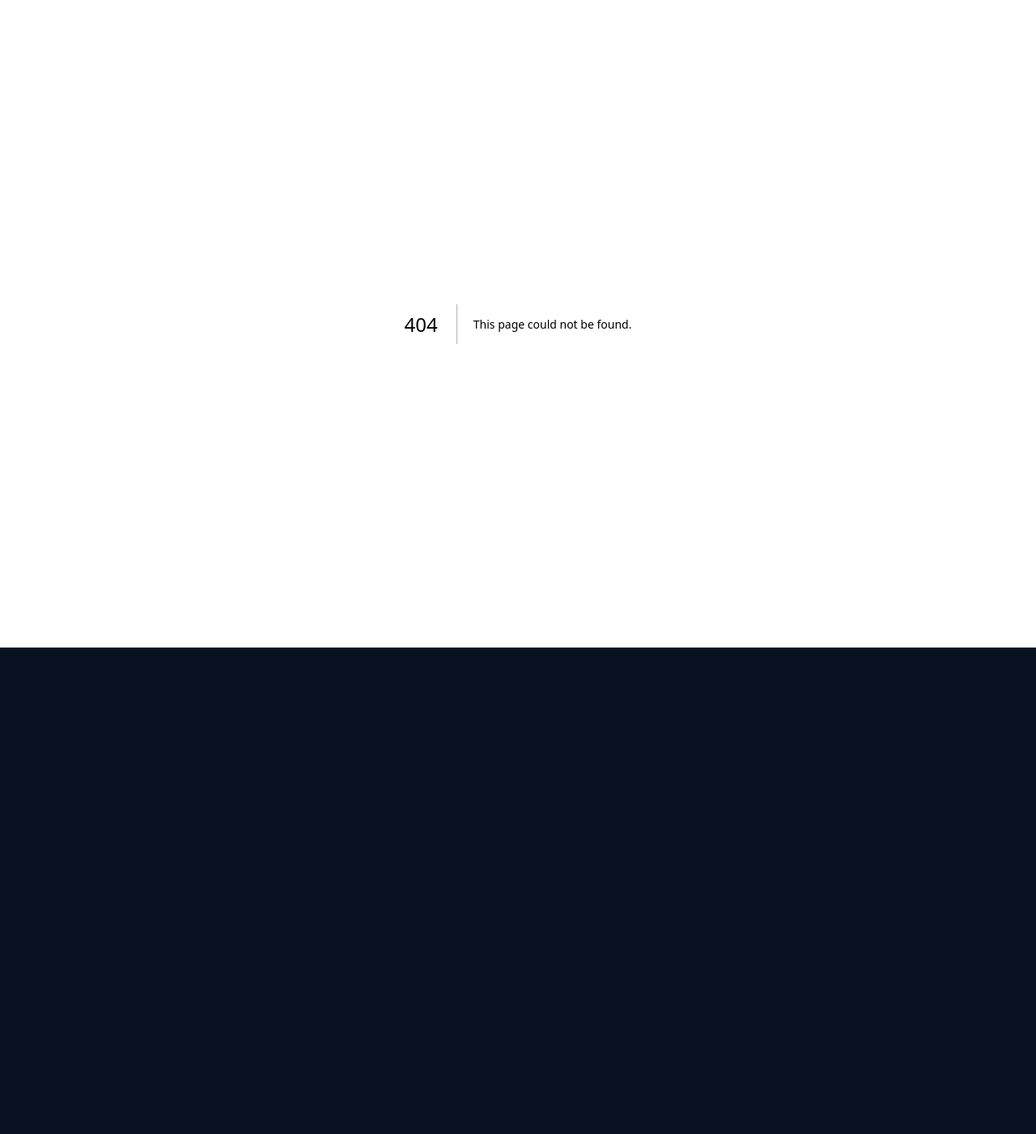
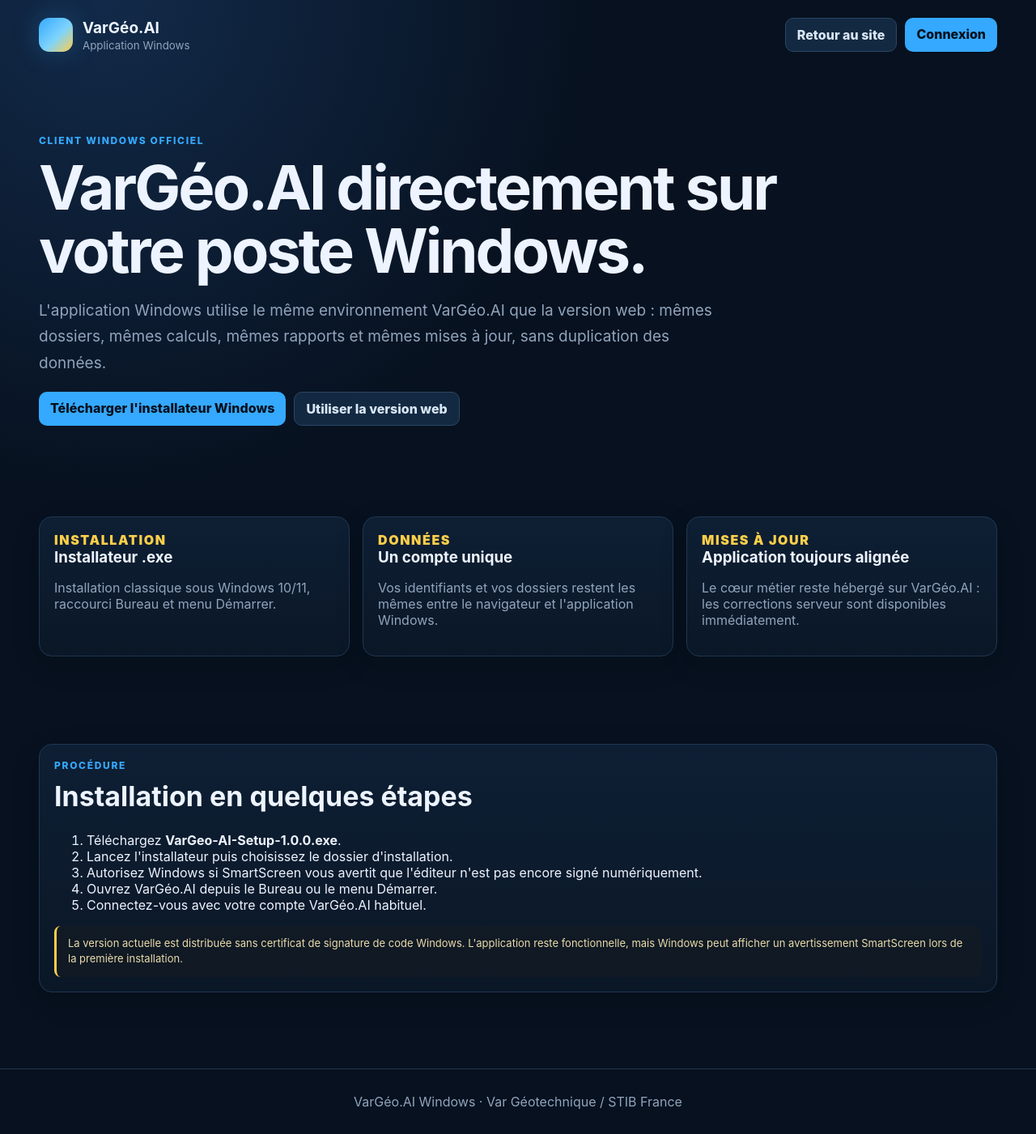
Before and after one commit to StibFrance/vargeo-ai, a Next.js app: page /windows in a window 1280 px wide. Before the commit this address had no page. Shown: the whole page at 81% size. Before the commit the page ends 800 px from the top, so only its background shows below. Built offline with nearby package versions, Linux system fonts and the light colour scheme.

Commit message:
Add public Windows download page

```diff
--- /dev/null
+++ b/src/app/windows/page.tsx
@@ -0,0 +1,46 @@
+import Link from "next/link";
+
+export default function WindowsPage(){
+  const download="https://github.com/StibFrance/vargeo-ai/releases/download/desktop-latest/VarGeo-AI-Setup-1.0.0.exe";
+  return <main className="public-site">
+    <header className="public-nav">
+      <div className="brand"><div className="brand-mark"/><div><strong>VarGéo.AI</strong><small>Application Windows</small></div></div>
+      <div className="toolbar"><Link className="button secondary" href="/">Retour au site</Link><Link className="button" href="/login">Connexion</Link></div>
+    </header>
+
+    <section className="public-hero">
+      <div className="eyebrow">Client Windows officiel</div>
+      <h1>VarGéo.AI directement sur votre poste Windows.</h1>
+      <p>L'application Windows utilise le même environnement VarGéo.AI que la version web : mêmes dossiers, mêmes calculs, mêmes rapports et mêmes mises à jour, sans duplication des données.</p>
+      <div className="toolbar">
+        <a className="button" href={download}>Télécharger l'installateur Windows</a>
+        <Link className="button secondary" href="/login">Utiliser la version web</Link>
+      </div>
+    </section>
+
+    <section className="public-section">
+      <div className="grid grid-3">
+        <div className="card"><div className="module-code">INSTALLATION</div><h3>Installateur .exe</h3><p className="muted">Installation classique sous Windows 10/11, raccourci Bureau et menu Démarrer.</p></div>
+        <div className="card"><div className="module-code">DONNÉES</div><h3>Un compte unique</h3><p className="muted">Vos identifiants et vos dossiers restent les mêmes entre le navigateur et l'application Windows.</p></div>
+        <div className="card"><div className="module-code">MISES À JOUR</div><h3>Application toujours alignée</h3><p className="muted">Le cœur métier reste hébergé sur VarGéo.AI : les corrections serveur sont disponibles immédiatement.</p></div>
+      </div>
+    </section>
+
+    <section className="public-section">
+      <div className="card">
+        <div className="eyebrow">Procédure</div>
+        <h2>Installation en quelques étapes</h2>
+        <ol>
+          <li>Téléchargez <strong>VarGeo-AI-Setup-1.0.0.exe</strong>.</li>
+          <li>Lancez l'installateur puis choisissez le dossier d'installation.</li>
+          <li>Autorisez Windows si SmartScreen vous avertit que l'éditeur n'est pas encore signé numériquement.</li>
+          <li>Ouvrez VarGéo.AI depuis le Bureau ou le menu Démarrer.</li>
+          <li>Connectez-vous avec votre compte VarGéo.AI habituel.</li>
+        </ol>
+        <div className="notice">La version actuelle est distribuée sans certificat de signature de code Windows. L'application reste fonctionnelle, mais Windows peut afficher un avertissement SmartScreen lors de la première installation.</div>
+      </div>
+    </section>
+
+    <footer className="public-footer">VarGéo.AI Windows · Var Géotechnique / STIB France</footer>
+  </main>;
+}
```
